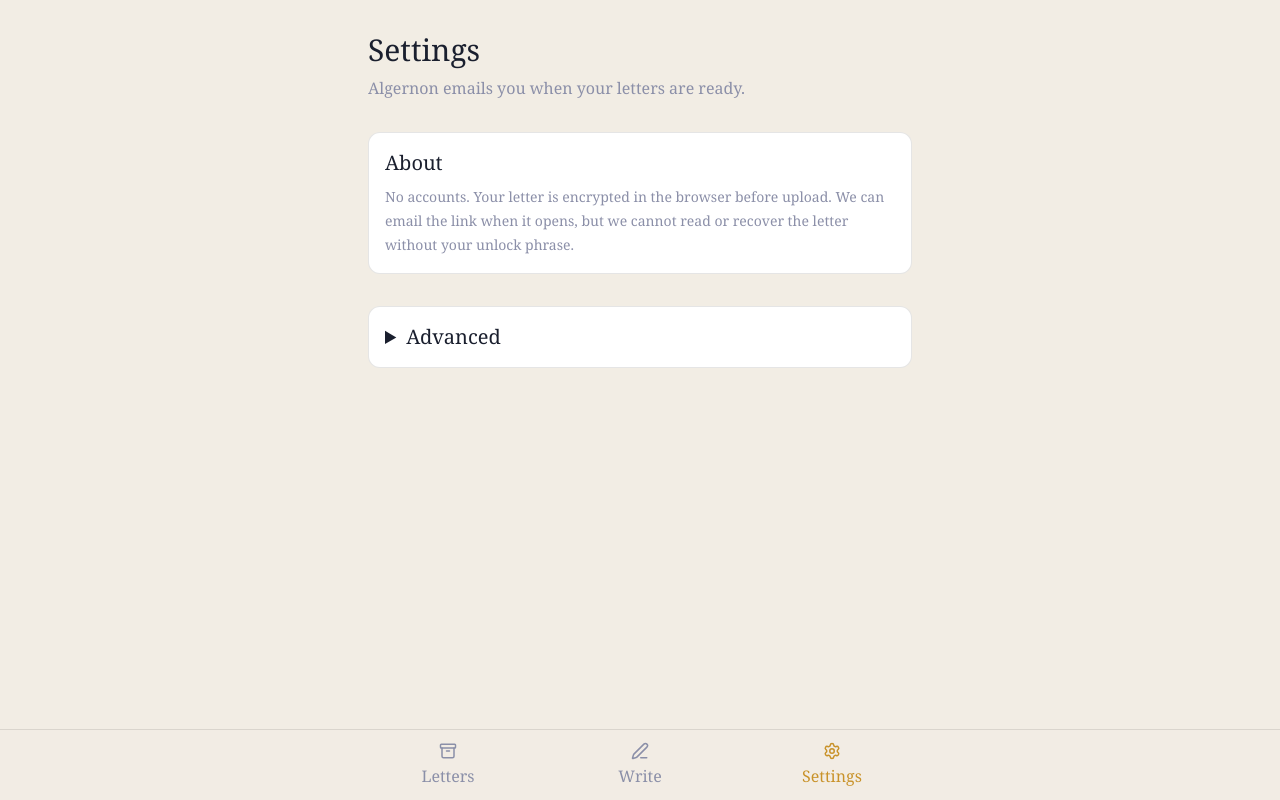
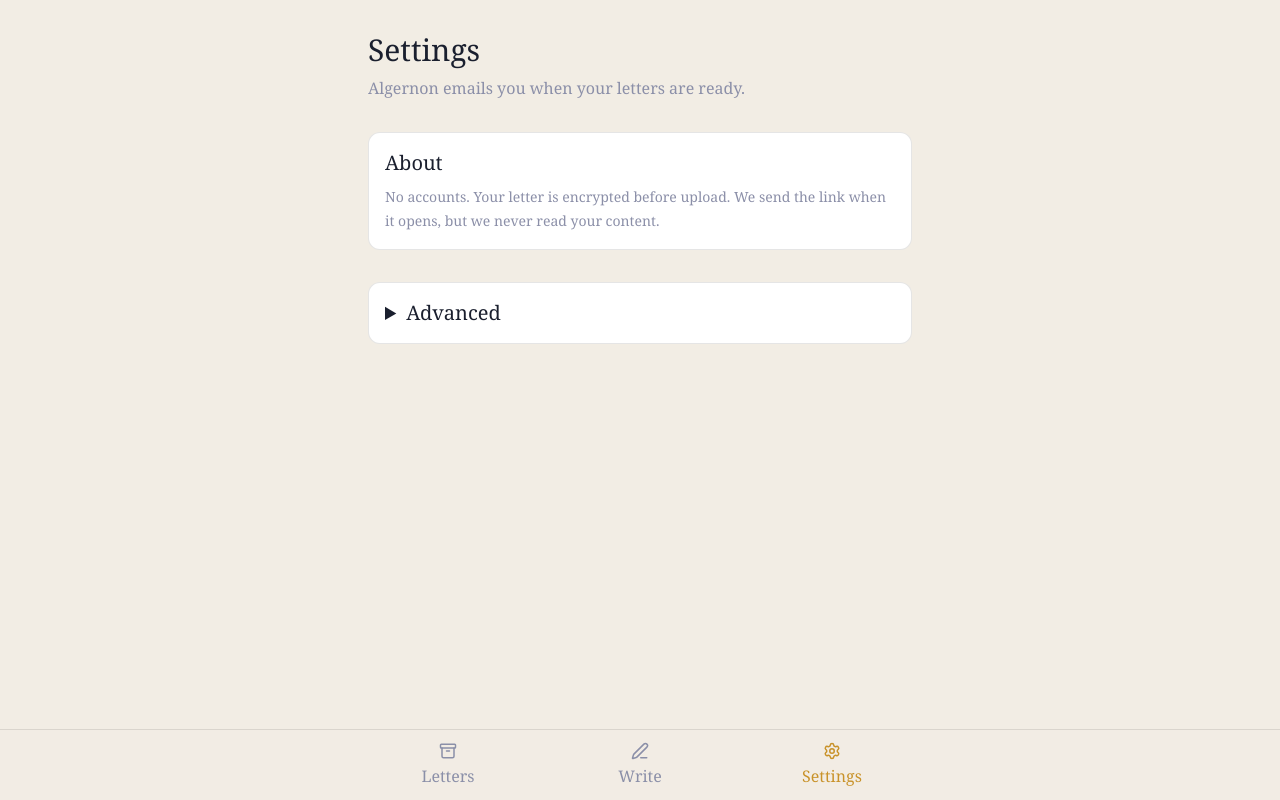
Before and after one commit to indigoscipio/oktavletter, a React (Vite) app: page / in a window 1280 px wide. Both pictures are taken after a click on the button "Settings". Built offline with nearby package versions, Linux system fonts and the light colour scheme; no server answers.

Commit message:
Clean up outdated unlock phrase references

```diff
--- a/landing/index.html
+++ b/landing/index.html
@@ -104,8 +104,8 @@
       <p class="eyebrow">Algernon</p>
       <h1>Write today. Meet yourself tomorrow.</h1>
       <p class="lede">
-        Write a letter to your future self. Seal it with an unlock phrase, choose a date,
-        and Algernon will email you when it is time to open it.
+        Write a letter to your future self, choose a date, and Algernon will email you
+        when it is time to open it.
       </p>
       <a href="/app/">Enter Algernon</a>
 
@@ -115,7 +115,7 @@
           <ol>
             <li>Write honestly, in plain text.</li>
             <li>Choose the day your letter opens.</li>
-            <li>Unlock it later with the phrase only you know.</li>
+            <li>Open it later when Algernon emails you the link.</li>
           </ol>
         </section>
 
@@ -123,7 +123,7 @@
           <h2>Private by design</h2>
           <p>
             Your letter is encrypted in your browser before upload. We can send the reminder,
-            but we cannot read your letter or recover your unlock phrase.
+            but we never read your content.
           </p>
         </section>
       </div>
--- a/src/screens/Settings.jsx
+++ b/src/screens/Settings.jsx
@@ -26,8 +26,8 @@ export default function Settings({ exportLetters, importLetters, showToast }) {
       <section className="space-y-2 rounded-xl border border-black/10 bg-white p-4">
         <h2 className="text-xl text-ink">About</h2>
         <p className="text-sm leading-6 text-stone">
-          No accounts. Your letter is encrypted in the browser before upload. We can email the link when it opens, but
-          we cannot read or recover the letter without your unlock phrase.
+          No accounts. Your letter is encrypted before upload. We send the link when it opens, but we never read your
+          content.
         </p>
       </section>
 
```
